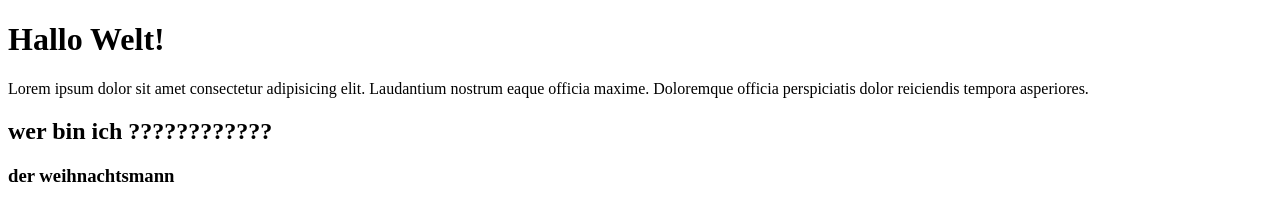
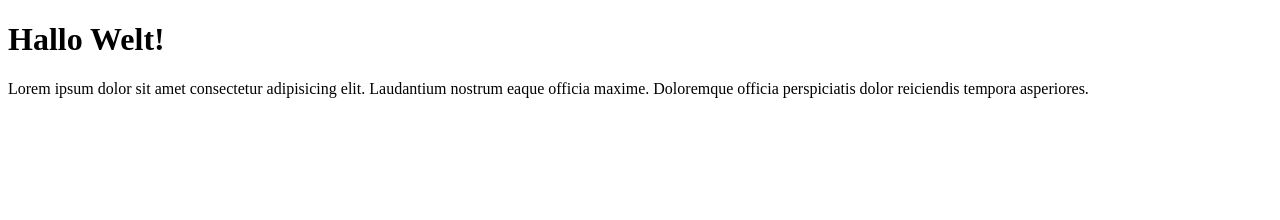
Before and after one commit to Dirk-Lorenz/github-pages-test, a plain HTML site: page index.html in a window 1280 px wide. Drawn offline with Linux system fonts and the light colour scheme.

Commit message:
fourth stage

```diff
--- a/index.html
+++ b/index.html
@@ -11,8 +11,7 @@
     <h1>Hallo Welt!</h1>
     <p>Lorem ipsum dolor sit amet consectetur adipisicing elit. Laudantium nostrum eaque officia maxime. Doloremque
         officia perspiciatis dolor reiciendis tempora asperiores.</p>
-        <h2>wer bin ich ????????????</h2>
-        <h3>der weihnachtsmann</h3>
+
 </body>
 
 </html>
```
